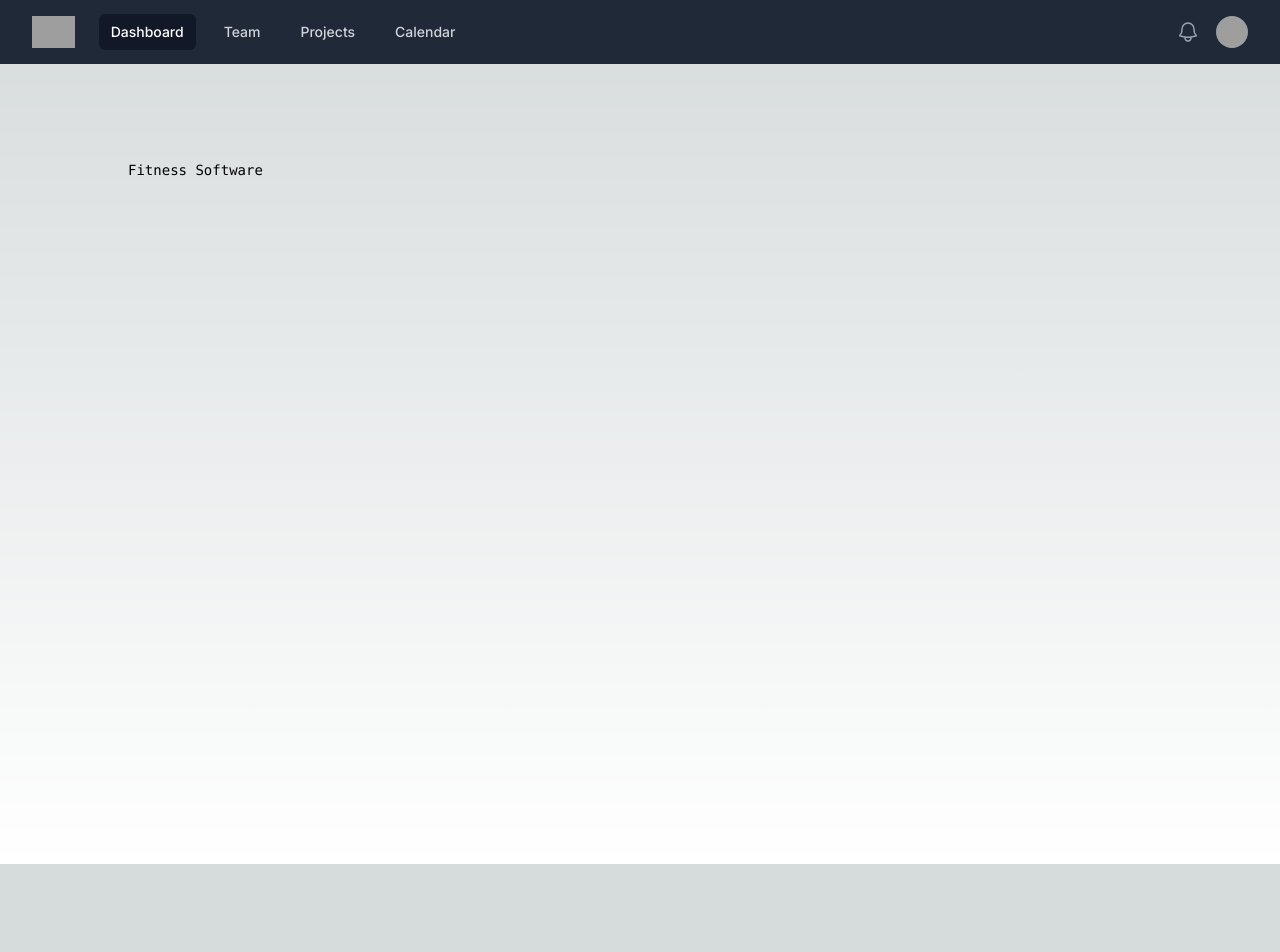
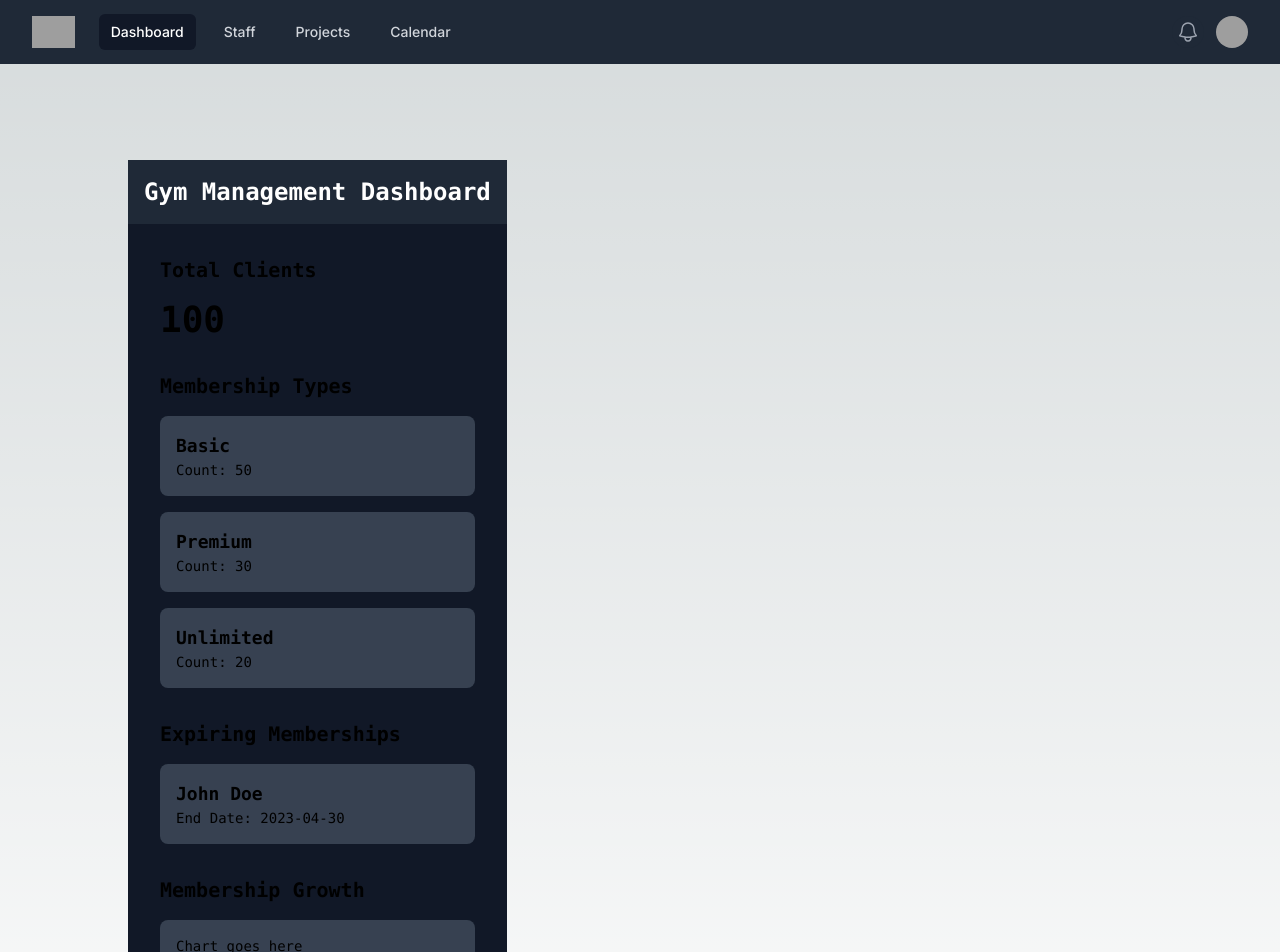
Before and after one commit to dnich02f/Fitness_Gym_Management_Software, a Next.js app in the folder nextjs_frontend/frontend/: page / in a window 1280 px wide. Shown: the top 952 px of the page. Before the commit the page ends 864 px from the top, so only its background shows below. Built offline with nearby package versions, Linux system fonts and the light colour scheme; grey boxes are pictures that could not be loaded.

Commit message:
Adding some default pages/routing/components.

```diff
--- a/nextjs_frontend/frontend/app/layout.js
+++ b/nextjs_frontend/frontend/app/layout.js
@@ -1,5 +1,6 @@
 import { Inter } from "next/font/google";
 import "./globals.css";
+import Navigation from "@/components/navigation";
 
 const inter = Inter({ subsets: ["latin"] });
 
@@ -11,7 +12,10 @@ export const metadata = {
 export default function RootLayout({ children }) {
   return (
     <html lang="en">
-      <body className={inter.className}>{children}</body>
+    <body className={inter.className}>
+    <nav><Navigation/></nav>
+    {children}
+    </body>
     </html>
   );
 }
--- a/nextjs_frontend/frontend/app/page.js
+++ b/nextjs_frontend/frontend/app/page.js
@@ -1,13 +1,11 @@
-import Navigation from '../components/navigation';
-
-
+import dashboard from "@/components/dashboard";
+import Dashboard from "@/components/dashboard";
 export default function Home() {
   return (
       <>
-        <nav><Navigation/></nav>
         <main className="flex min-h-screen flex-col items-center justify-between p-24">
           <div className="z-10 max-w-5xl w-full items-center justify-between font-mono text-sm lg:flex">
-            Fitness Software
+            <Dashboard />
           </div>
         </main>
     </>
--- /dev/null
+++ b/nextjs_frontend/frontend/app/staff/page.js
@@ -0,0 +1,35 @@
+// frontend/app/staff/page.js
+import React from 'react';
+
+// Sample data for staff members
+const staffMembers = [
+ { name: 'John Doe', role: 'Manager', bio: 'Leading the team with innovation and efficiency.' },
+ { name: 'Jane Smith', role: 'Developer', bio: 'Passionate about front-end development, pushing boundaries.' },
+ { name: 'Alice Johnson', role: 'Designer', bio: 'Creative force, ensuring designs are both beautiful and functional.' },
+ // Add more staff members as needed
+];
+
+const StaffPage = () => {
+ return (
+    <div className="min-h-screen bg-gray-900 text-white py-6 flex flex-col justify-center sm:py-12">
+      <div className="relative py-3 sm:max-w-xl sm:mx-auto">
+        <div className="absolute inset-0 bg-gradient-to-r from-gray-800 to-gray-900 shadow-lg transform -skew-y-6 sm:skew-y-0 sm:-rotate-6 sm:rounded-3xl"></div>
+        <div className="relative px-4 py-10 bg-gray-800 shadow-lg sm:rounded-3xl sm:p-20">
+          <h1 className="text-4xl font-bold text-center mb-8">Staff</h1>
+          <div className="grid grid-cols-1 gap-4 sm:grid-cols-2">
+            {staffMembers.map((staff, index) => (
+              <div key={index} className="flex flex-col items-center justify-center bg-gray-700 p-6 rounded-lg shadow-md">
+                <img className="w-24 h-24 mb-4 rounded-full" src="https://via.placeholder.com/150" alt={staff.name} />
+                <h2 className="text-xl font-bold text-center">{staff.name}</h2>
+                <p className="text-center text-gray-300">{staff.role}</p>
+                <p className="text-center text-gray-400 mt-2">{staff.bio}</p>
+              </div>
+            ))}
+          </div>
+        </div>
+      </div>
+    </div>
+ );
+};
+
+export default StaffPage;
--- /dev/null
+++ b/nextjs_frontend/frontend/components/dashboard.jsx
@@ -0,0 +1,78 @@
+"use client"
+import React from 'react';
+import MembershipGrowthLineChart from './MembershipGrowthLineChart'; // Adjust the path as necessary
+
+const Dashboard = () => {
+ // Fetch data from your backend (e.g., using useEffect and fetch API)
+ // For this example, we'll use static data
+ const totalClients = 100;
+ const membershipTypes = [
+    { name: 'Basic', count: 50 },
+    { name: 'Premium', count: 30 },
+    { name: 'Unlimited', count: 20 },
+ ];
+ const expiringMemberships = [
+    { client: 'John Doe', endDate: '2023-04-30' },
+    // More expiring memberships...
+ ];
+
+ // Adjusted data for the Membership Growth chart
+ const membershipGrowthData = [
+ { name: 'January', count: 10 },
+ { name: 'February', count: 20 },
+ { name: 'March', count: 30 },
+ { name: 'April', count: 40 },
+ { name: 'May', count: 50 },
+];
+
+ return (
+    <div className="bg-gray-900 min-h-screen">
+      <header className="bg-gray-800 text-white p-4">
+        <h1 className="text-2xl font-bold">Gym Management Dashboard</h1>
+        {/* Navigation links */}
+      </header>
+      <main className="p-8">
+        <section className="mb-8">
+          <h2 className="text-xl font-bold mb-4">Total Clients</h2>
+          <p className="text-4xl font-semibold">{totalClients}</p>
+        </section>
+        <section className="mb-8">
+          <h2 className="text-xl font-bold mb-4">Membership Types</h2>
+          {membershipTypes.map((type) => (
+            <div key={type.name} className="bg-gray-700 p-4 rounded-lg mb-4">
+              <h3 className="text-lg font-semibold">{type.name}</h3>
+              <p>Count: {type.count}</p>
+            </div>
+          ))}
+        </section>
+        <section className="mb-8">
+          <h2 className="text-xl font-bold mb-4">Expiring Memberships</h2>
+          {expiringMemberships.map((membership) => (
+            <div key={membership.client} className="bg-gray-700 p-4 rounded-lg mb-4">
+              <h3 className="text-lg font-semibold">{membership.client}</h3>
+              <p>End Date: {membership.endDate}</p>
+            </div>
+          ))}
+        </section>
+        <section className="mb-8">
+          <h2 className="text-xl font-bold mb-4">Membership Growth</h2>
+            <div className="bg-gray-700 p-4 rounded-lg">
+                <p>Chart goes here</p>
+            </div>
+        </section>
+          <section>
+              <h2 className="text-xl font-bold mb-4">Calendar</h2>
+          {/* Placeholder for Calendar */}
+          <div className="bg-gray-700 p-4 rounded-lg">
+            <p>Calendar goes here</p>
+          </div>
+        </section>
+      </main>
+      <footer className="bg-gray-800 text-white p-4">
+        {/* Footer content */}
+      </footer>
+    </div>
+ );
+};
+
+export default Dashboard;
--- /dev/null
+++ b/nextjs_frontend/frontend/components/membershipGrowthLineChart.js
@@ -0,0 +1,25 @@
+// MembershipGrowthLineChart.js
+import React from 'react';
+import { LineChart, Line, XAxis, YAxis, CartesianGrid, Tooltip, Legend } from 'recharts';
+
+const MembershipGrowthLineChart = ({ data }) => {
+ return (
+    <LineChart
+      width={500}
+      height={300}
+      data={data}
+      margin={{
+        top: 5, right: 30, left: 20, bottom: 5,
+      }}
+    >
+      <CartesianGrid strokeDasharray="3 3" />
+      <XAxis dataKey="name" />
+      <YAxis />
+      <Tooltip />
+      <Legend />
+      <Line type="monotone" dataKey="count" stroke="#8884d8" activeDot={{ r: 8 }} />
+    </LineChart>
+ );
+};
+
+export default MembershipGrowthLineChart;
--- a/nextjs_frontend/frontend/components/navigation.jsx
+++ b/nextjs_frontend/frontend/components/navigation.jsx
@@ -2,10 +2,15 @@
 import { Fragment } from 'react'
 import { Disclosure, Menu, Transition } from '@headlessui/react'
 import { Bars3Icon, BellIcon, XMarkIcon } from '@heroicons/react/24/outline'
+import Link from 'next/link';
+import Image from 'next/image/';
+import { useState, useEffect } from 'react';
+import {signIn, signOut, useSession, getProviders } from 'next-auth/react';
+
 
 const navigation = [
-  { name: 'Dashboard', href: '#', current: true },
-  { name: 'Team', href: '#', current: false },
+  { name: 'Dashboard', href: '/', current: true },
+  { name: 'Staff', href: '/staff/', current: false },
   { name: 'Projects', href: '#', current: false },
   { name: 'Calendar', href: '#', current: false },
 ]
@@ -44,7 +49,7 @@ export default function Navigation() {
                 <div className="hidden sm:ml-6 sm:block">
                   <div className="flex space-x-4">
                     {navigation.map((item) => (
-                      <a
+                        <Link
                         key={item.name}
                         href={item.href}
                         className={classNames(
@@ -54,7 +59,7 @@ export default function Navigation() {
                         aria-current={item.current ? 'page' : undefined}
                       >
                         {item.name}
-                      </a>
+                    </Link>
                     ))}
                   </div>
                 </div>
--- a/nextjs_frontend/frontend/package.json
+++ b/nextjs_frontend/frontend/package.json
@@ -11,9 +11,13 @@
   "dependencies": {
     "@headlessui/react": "^1.7.18",
     "@heroicons/react": "^2.1.1",
+    "chart.js": "^4.4.2",
     "next": "14.1.3",
+    "next-auth": "^4.24.7",
     "react": "^18.2.0",
-    "react-dom": "^18.2.0"
+    "react-chartjs-2": "^5.2.0",
+    "react-dom": "^18.2.0",
+    "recharts": "^2.12.2"
   },
   "devDependencies": {
     "autoprefixer": "^10.0.1",
```
Also changed, not shown: 1 other file (tests, documents, lock files or other folders).
